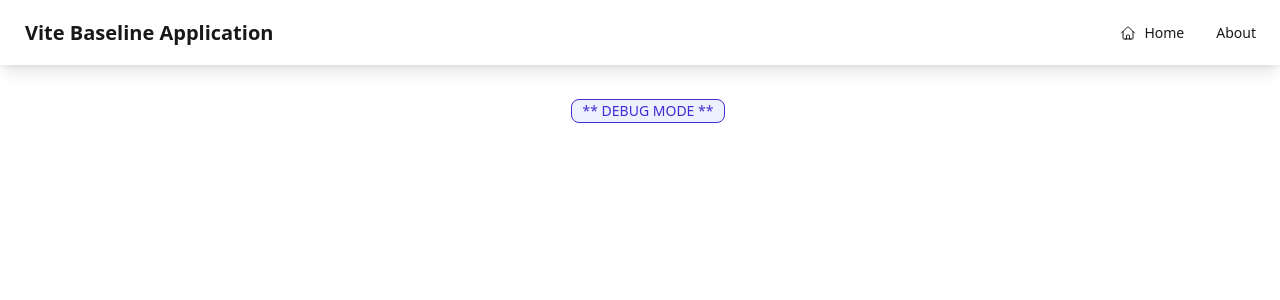
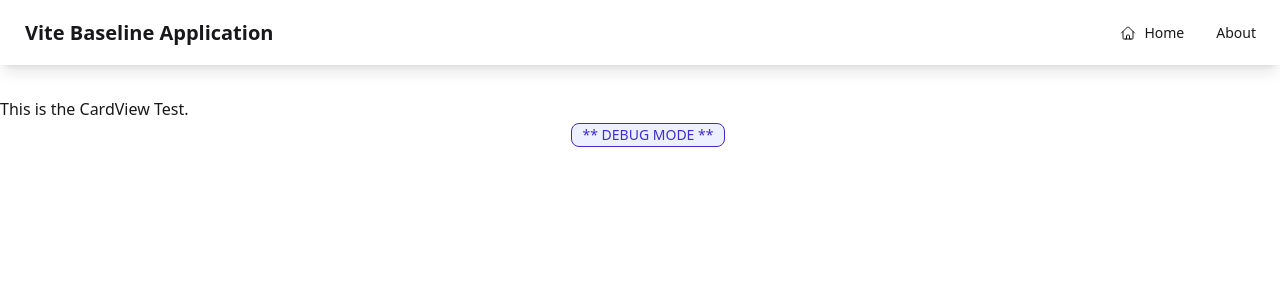
Before and after one commit to tpickles118/vite-ui-components, a Vue app: page /card-view in a window 1280 px wide. Shown: the top 300 px of the page. Built offline with nearby package versions, Linux system fonts and the light colour scheme.

Commit message:
initial routing

```diff
--- a/src/router/index.js
+++ b/src/router/index.js
@@ -6,6 +6,7 @@ import BadgeView from '@/views/daisy-wrapper-views/BadgeView.vue'
 import AlertView from '@/views/daisy-wrapper-views/AlertView.vue'
 import ToastView from '@/views/daisy-wrapper-views/ToastView.vue'
 import ButtonView from '@/views/daisy-wrapper-views/ButtonView.vue'
+import CardView from '@/views/daisy-wrapper-views/CardView.vue'
 
 const routes = [
     { path: '/', name: 'Home', component: Home },
@@ -15,6 +16,8 @@ const routes = [
     { path: '/alert-view', name: 'AlertView', component: AlertView },
     { path: '/toast-view', name: 'ToastView', component: ToastView },
     { path: '/button-view', name: 'ButtonView', component: ButtonView },
+    { path: '/card-view', name: 'CardView', component: CardView },
+
 ]
 
 const router = createRouter({
--- a/src/views/HomeView.vue
+++ b/src/views/HomeView.vue
@@ -10,7 +10,7 @@
             <li><router-link to="/alert-view" class="link link-hover">Daisy Alert Tests</router-link></li>
             <li><router-link to="/toast-view" class="link link-hover">Daisy Toast Tests</router-link></li>
             <li><router-link to="/button-view" class="link link-hover">Daisy Button Tests</router-link></li>
-
+            <li><router-link to="/card-view" class="link link-hover">Daisy Card Tests</router-link></li>
         </ul>
     </div>
 </template>
--- /dev/null
+++ b/src/views/daisy-wrapper-views/CardView.vue
@@ -0,0 +1,6 @@
+<script setup>
+</script>
+
+<template>
+    This is the CardView Test.
+</template>
```
